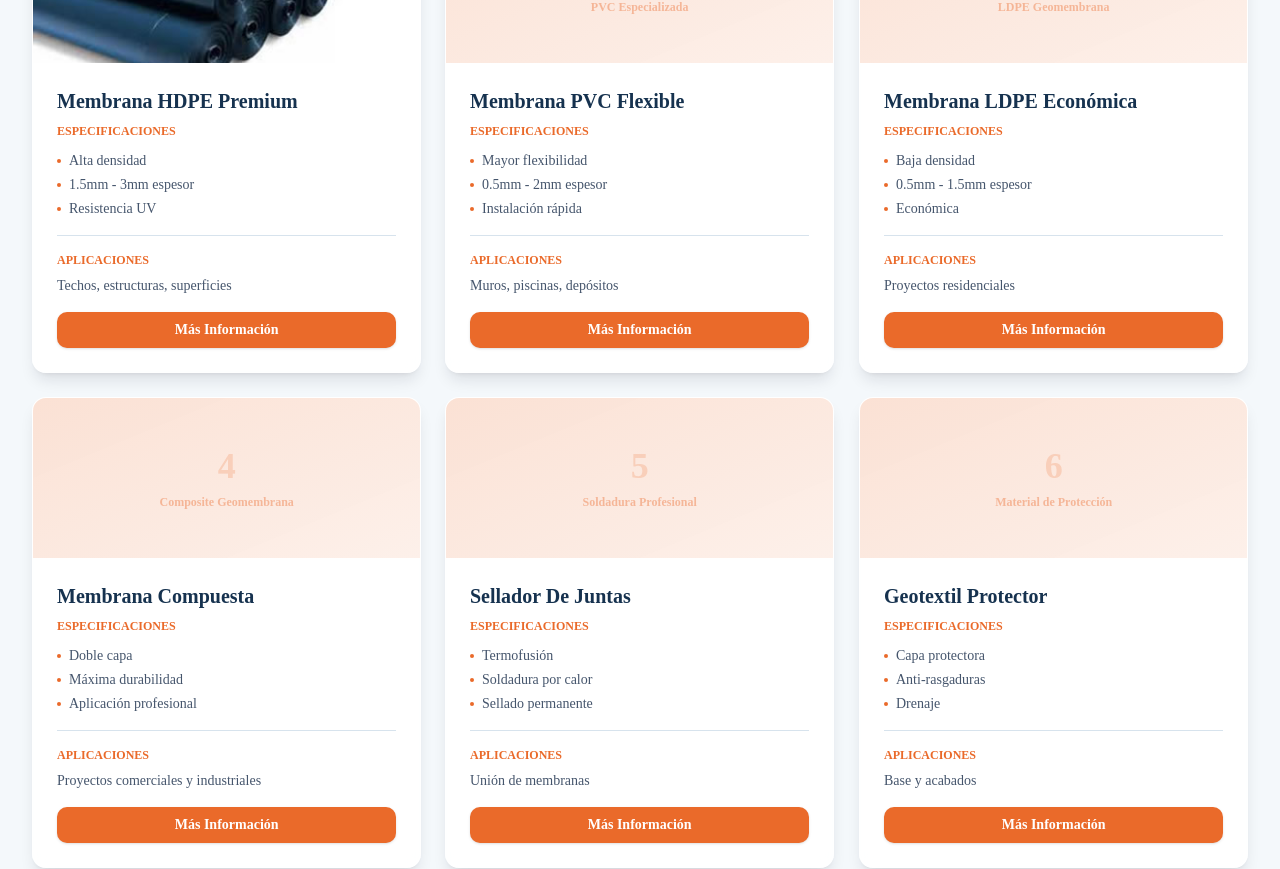
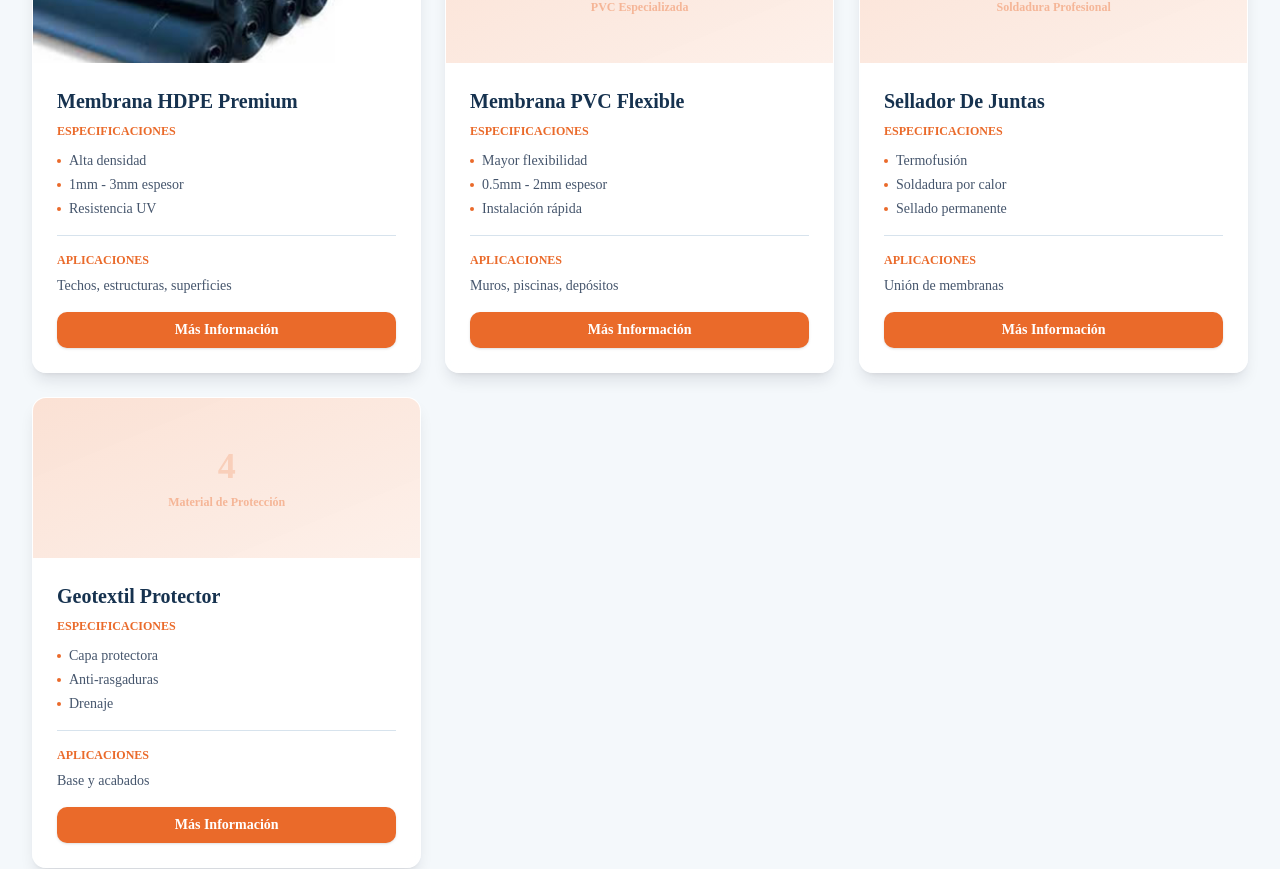
Before and after one commit to IVER-15-07/Geomenbranas, a React (Vite) app in the folder Frontend/: page / in a window 1280 px wide. Shown: the part 1920-2789 px from the top of the page. Built offline with nearby package versions, Linux system fonts and the light colour scheme.

Commit message:
ubicacion actualizada

```diff
--- a/Frontend/src/components/Contacto.jsx
+++ b/Frontend/src/components/Contacto.jsx
@@ -5,12 +5,14 @@ const Contacto = () => {
     useRevealOnScroll()
 
     const zonas = [
-        'Santiago Centro',
-        'Maipú',
-        'Puente Alto',
-        'La Florida',
-        'Las Condes',
-        'Providencia',
+
+        'San Pedro (Melipilla)',
+        'Cocalan (Sexta Region )',
+        'San Enrique (Quinta Region)',
+        'Nihue (Metropolitana)',
+        'Loencañado (Metropolitana)',
+        'Metropolitana (Santiago)',
+
     ]
 
     return (
--- a/Frontend/src/components/Producto.jsx
+++ b/Frontend/src/components/Producto.jsx
@@ -5,7 +5,7 @@ const products = [
   {
     name: 'Membrana HDPE Premium',
     type: 'HDPE Geomembrana',
-    specs: ['Alta densidad', '1.5mm - 3mm espesor', 'Resistencia UV'],
+    specs: ['Alta densidad', '1mm - 3mm espesor', 'Resistencia UV'],
     applications: 'Techos, estructuras, superficies',
     image: geomenbranaHDPEImage,
   },
@@ -15,18 +15,15 @@ const products = [
     specs: ['Mayor flexibilidad', '0.5mm - 2mm espesor', 'Instalación rápida'],
     applications: 'Muros, piscinas, depósitos'
   },
-  {
-    name: 'Membrana LDPE Económica',
-    type: 'LDPE Geomembrana',
-    specs: ['Baja densidad', '0.5mm - 1.5mm espesor', 'Económica'],
-    applications: 'Proyectos residenciales'
-  },
-  {
-    name: 'Membrana Compuesta',
-    type: 'Composite Geomembrana',
-    specs: ['Doble capa', 'Máxima durabilidad', 'Aplicación profesional'],
-    applications: 'Proyectos comerciales y industriales'
-  },
+  //
+  // {
+  // name: 'Membrana LDPE Económica',
+  // type: 'LDPE Geomembrana',
+  //specs: ['Baja densidad', '0.5mm - 1.5mm espesor', 'Económica'],
+  //applications: 'Proyectos residenciales'
+  // },
+  //
+
   {
     name: 'Sellador De Juntas',
     type: 'Soldadura Profesional',
```
